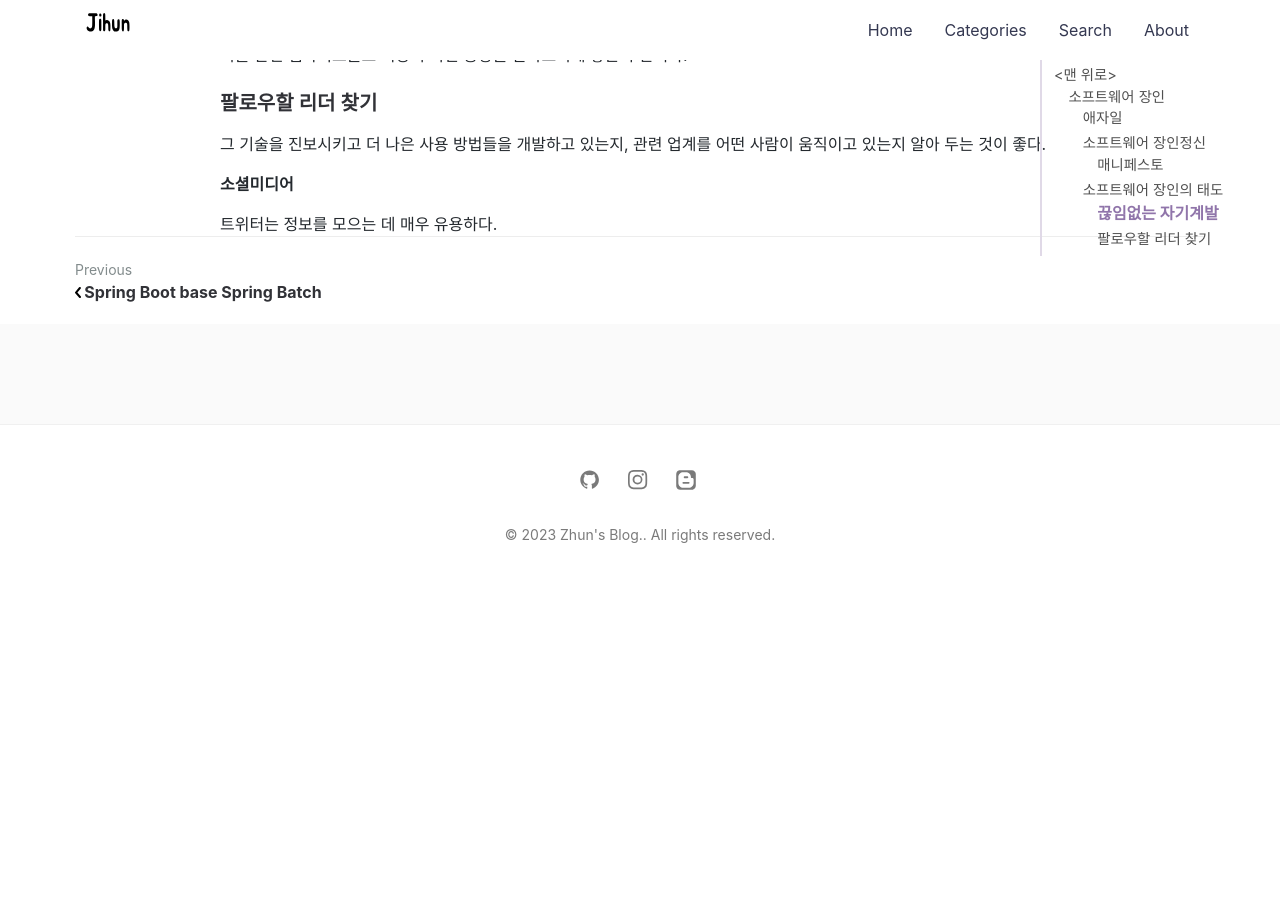
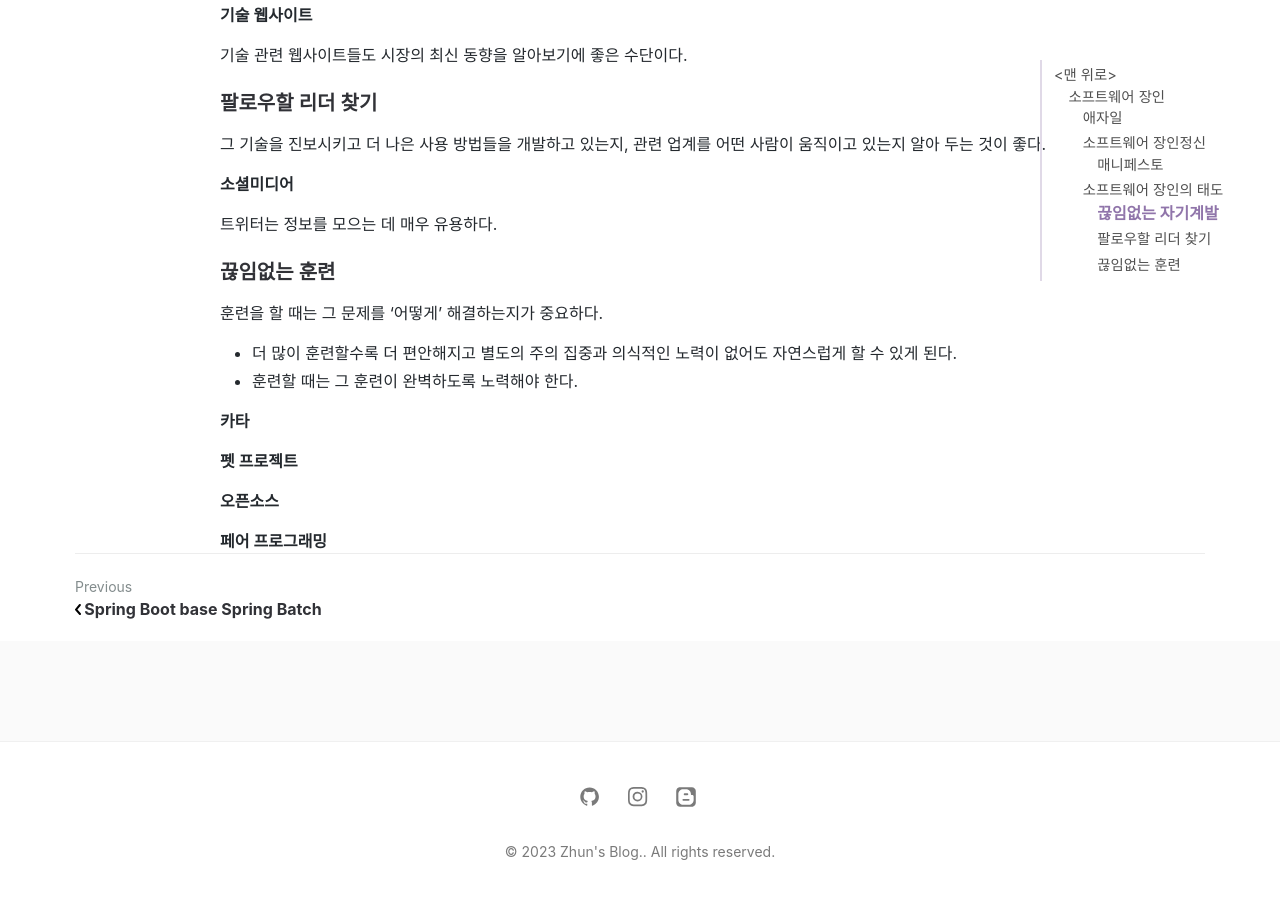
Before and after one commit to jihunparkme/jihunparkme.github.io, a Jekyll site: the page built from _posts/2023-02-01-a-software-master.md, in a window 1280 px wide and 900 px high, scrolled down 3280 px. Built offline with Jekyll 4.4.1, drawn with Linux system fonts in a browser that asks for light colours; nearby versions of some CDN libraries; comment, search, counter and statistics services are not loaded; before the commit the page ends 3870 px from its top, so only the background shows below that.

Commit message:
[software master] 끊임없는 훈련

```diff
--- a/_posts/2023-02-01-a-software-master.md
+++ b/_posts/2023-02-01-a-software-master.md
@@ -123,3 +123,18 @@ featured-img: a-software-master
 **소셜미디어**
 
 트위터는 정보를 모으는 데 매우 유용하다.
+
+### 끊임없는 훈련
+
+훈련을 할 때는 그 문제를 '어떻게' 해결하는지가 중요하다.
+
+- 더 많이 훈련할수록 더 편안해지고 별도의 주의 집중과 의식적인 노력이 없어도 자연스럽게 할 수 있게 된다.
+- 훈련할 때는 그 훈련이 완벽하도록 노력해야 한다.
+
+**카타**
+
+**펫 프로젝트**
+
+**오픈소스**
+
+**페어 프로그래밍**
```
